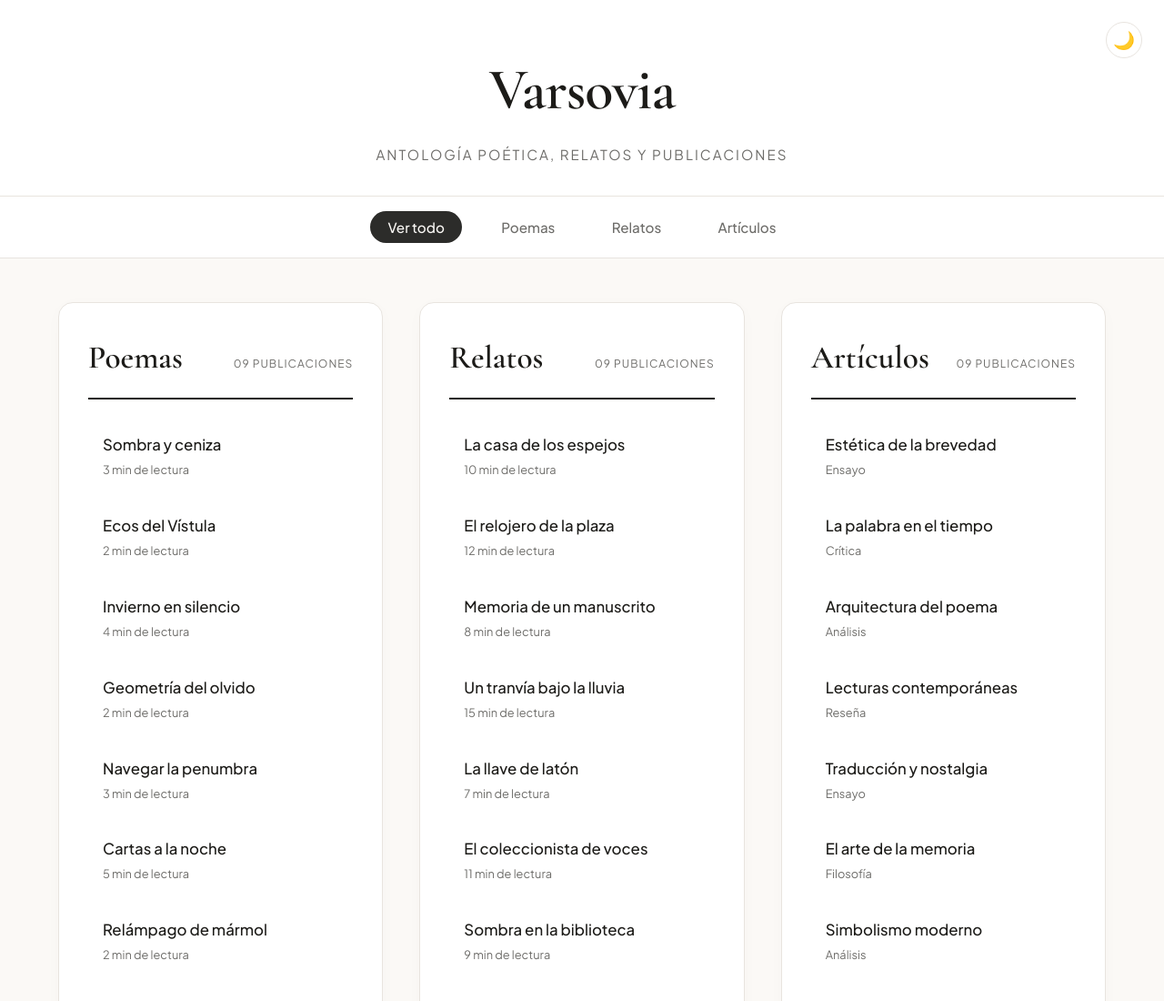
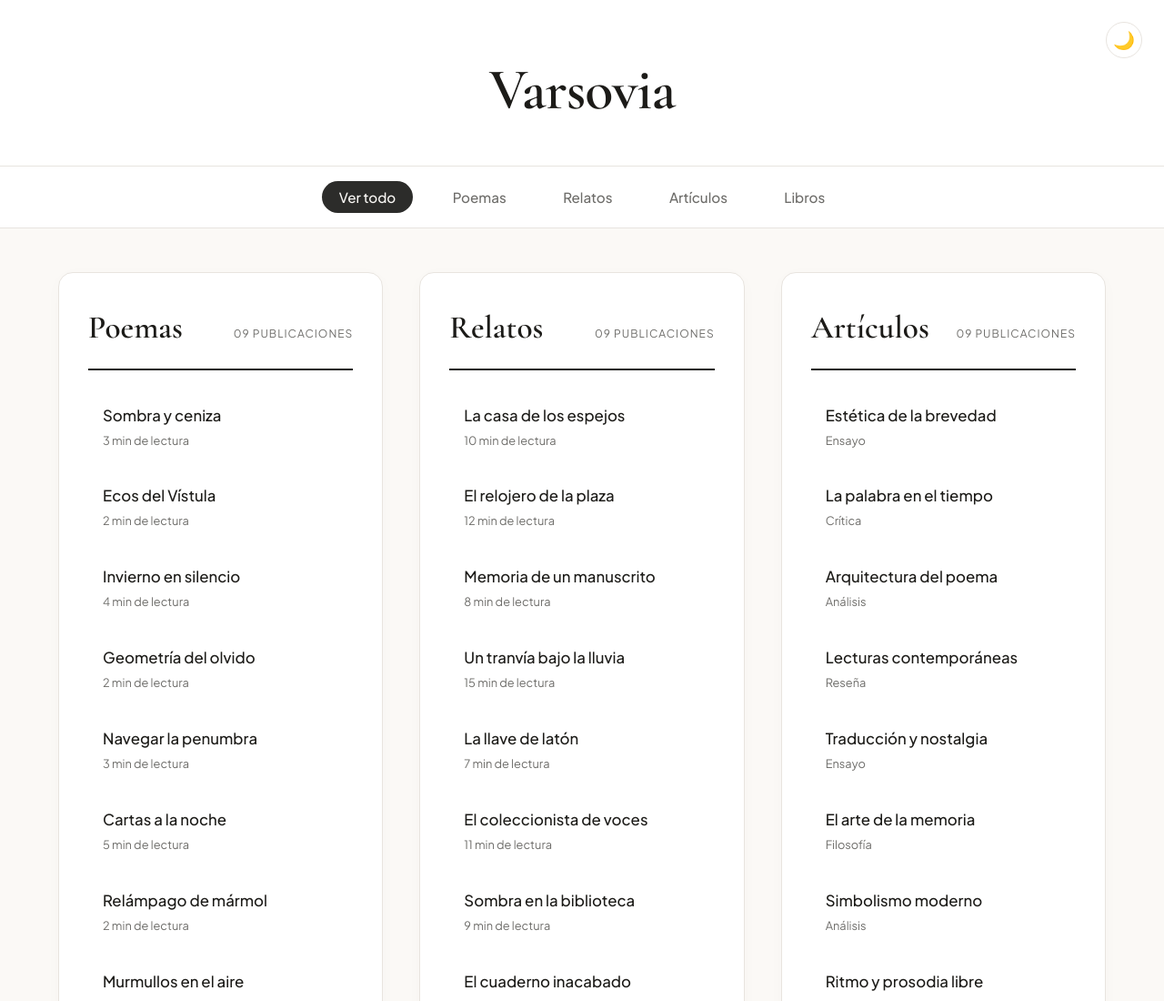
Before and after one commit to natalygiraldo/varsovia, a plain HTML site: page index.html in a window 1280 px wide. Shown: the top 1100 px of the page at 91% size. Drawn offline with nearby package versions, Linux system fonts and the light colour scheme.

Commit message:
Update index.html

```diff
--- a/index.html
+++ b/index.html
@@ -19,7 +19,7 @@
     <header class="main-header">
         <div class="header-container">
             <a href="#" class="brand-logo">Varsovia</a>
-            <p class="brand-tagline">Antología poética, relatos y publicaciones</p>
+            <!--<p class="brand-tagline">Antología poética, relatos y publicaciones</p>-->
             <button id="theme-toggle" class="icon-btn" aria-label="Cambiar tema">
                 <span class="theme-icon">🌙</span>
             </button>
@@ -33,6 +33,7 @@
             <button class="filter-btn" data-filter="poemas">Poemas</button>
             <button class="filter-btn" data-filter="relatos">Relatos</button>
             <button class="filter-btn" data-filter="articulos">Artículos</button>
+            <button class="filter-btn" data-filter="articulos">Libros</button>
         </div>
     </nav>
 
```
